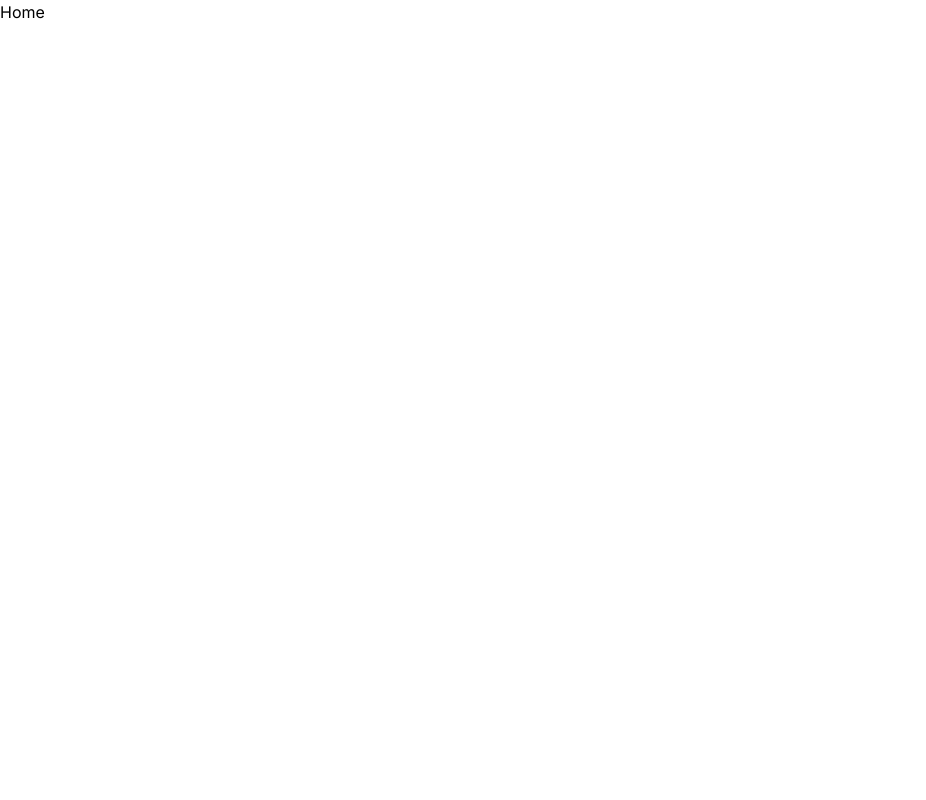
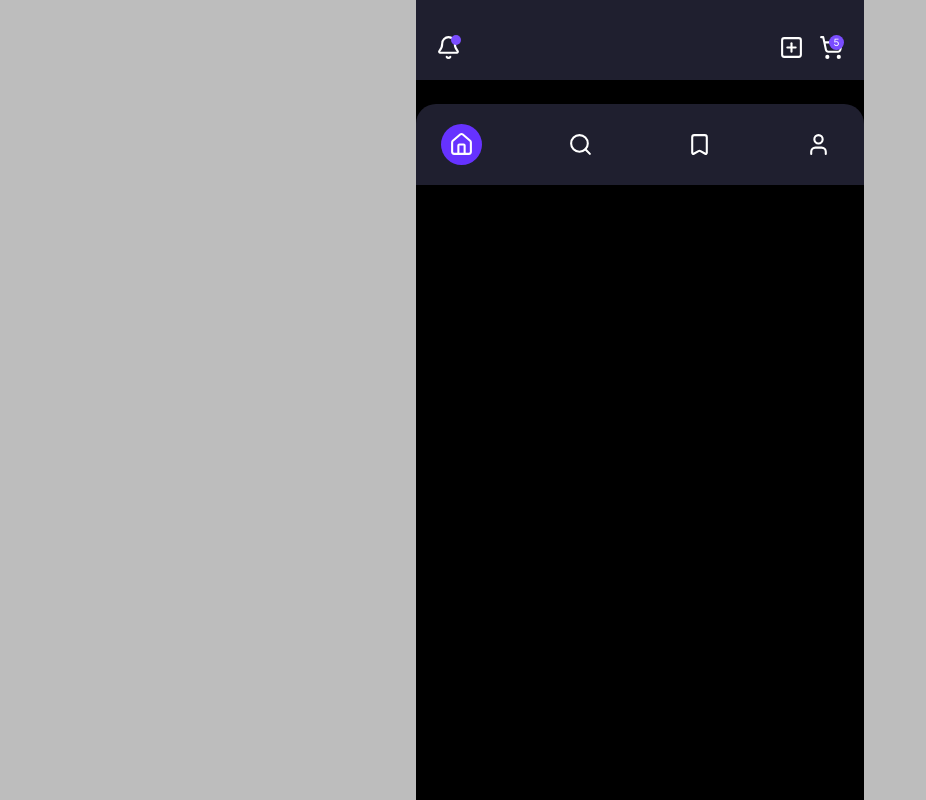
Before and after one commit to lian-carvalho/SocialApp, a Next.js app: page / in a window 1280 px wide. Shown: the whole page, without its empty margins (0-926 px from the left). Built offline with nearby package versions, Linux system fonts and the light colour scheme.

Commit message:
Fixed TabBar and NavBar in layout

```diff
--- a/app/layout.tsx
+++ b/app/layout.tsx
@@ -1,6 +1,9 @@
 import type { Metadata } from "next";
 import { Inter } from "next/font/google";
 import "./globals.css";
+
+import TabBar from "@/components/navigation/TabBar";
+import NavBar from "@/components/navigation/NavBar";
 
 // Fonte global
 const inter = Inter({
@@ -22,8 +25,12 @@ export default function RootLayout({
   return (
     <html lang="en">
       <body
-        className={`${inter.variable} antialiased`}>
-        {children}
+        className={`${inter.variable} antialiased flex justify-center overflow-hidden bg-gray1`}>
+        <div className="flex flex-col bg-black grow max-w-md">
+          <TabBar />
+          {children}
+          <NavBar />
+        </div>
       </body>
     </html>
   );
```
